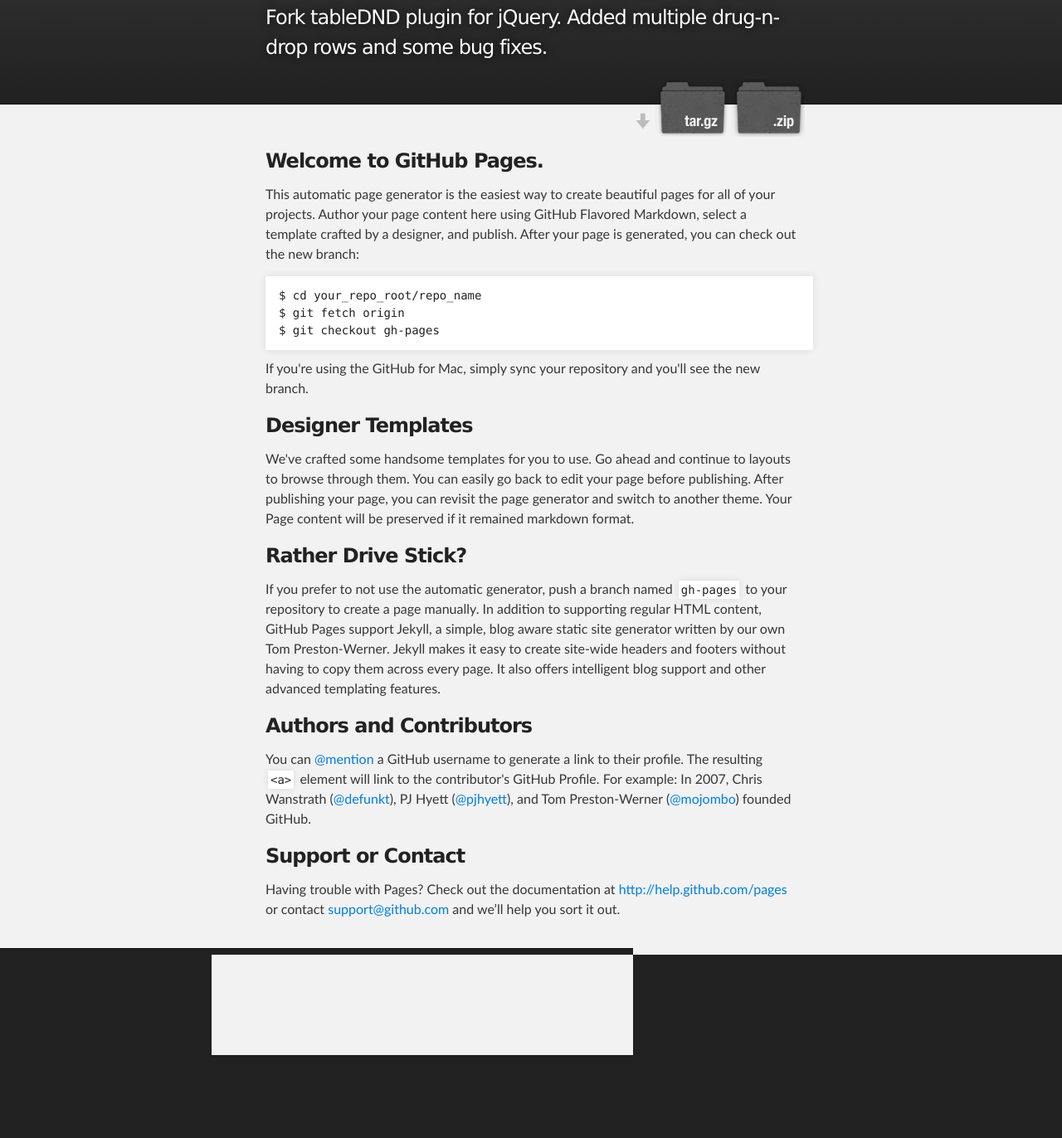
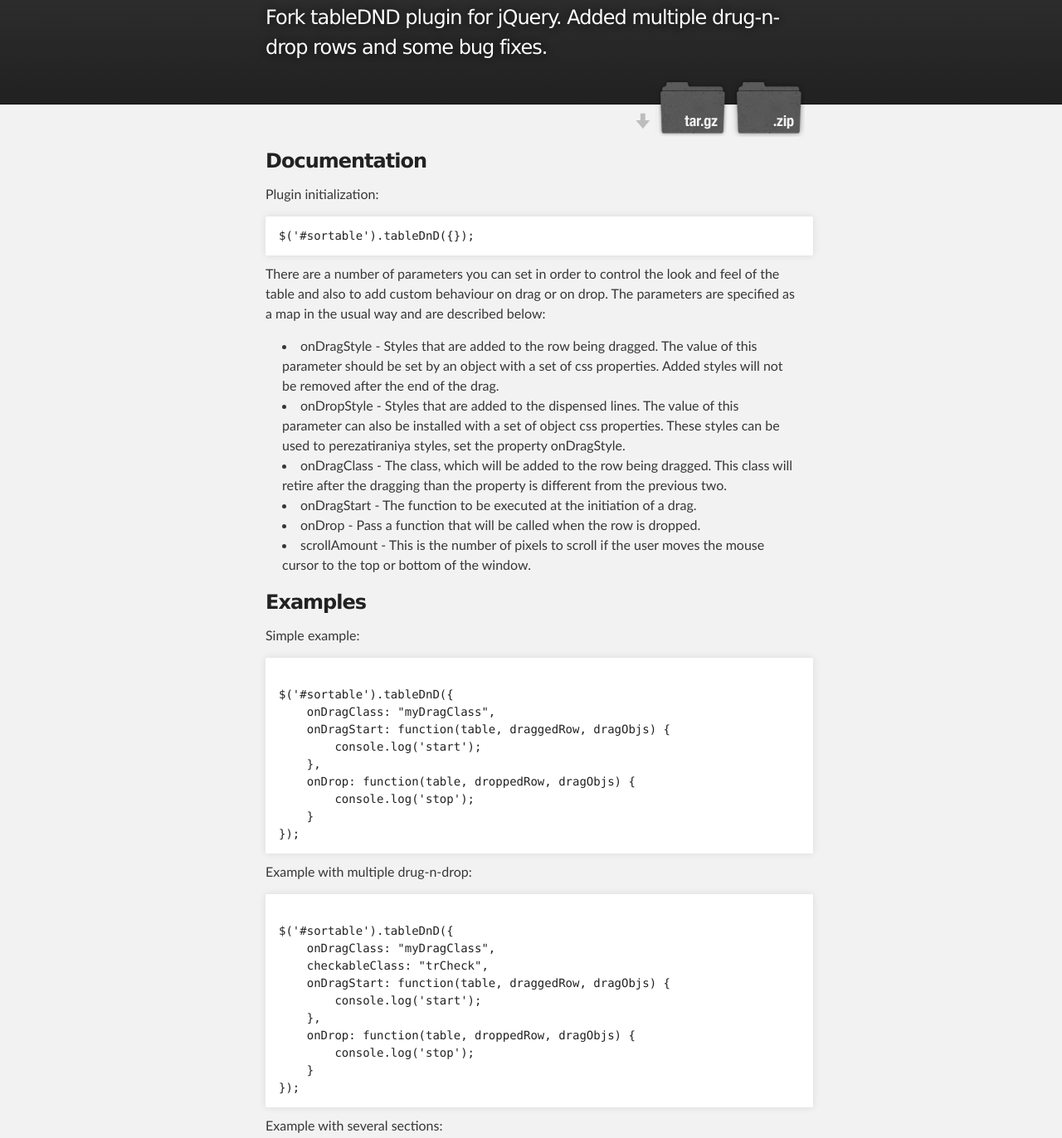
Before and after one commit to Istergul/jquery-table-multi-dnd, a plain HTML site: page index.html in a window 1280 px wide. Shown: the part 120-1492 px from the top of the page at 83% size. Before the commit the page ends 1392 px from the top, so only its background shows below. Drawn offline with nearby package versions, Linux system fonts and the light colour scheme.

Commit message:
added documentation text on gh-pages

```diff
--- a/index.html
+++ b/index.html
@@ -31,32 +31,55 @@
     <!-- MAIN CONTENT -->
     <div id="main_content_wrap" class="outer">
       <section id="main_content" class="inner">
-        <h3>Welcome to GitHub Pages.</h3>
+        <h3>Documentation</h3>
 
-<p>This automatic page generator is the easiest way to create beautiful pages for all of your projects. Author your page content here using GitHub Flavored Markdown, select a template crafted by a designer, and publish. After your page is generated, you can check out the new branch:</p>
+<p>Plugin initialization:</p>
 
-<pre><code>$ cd your_repo_root/repo_name
-$ git fetch origin
-$ git checkout gh-pages
-</code></pre>
+<pre><code>$('#sortable').tableDnD({});</code></pre>
 
-<p>If you're using the GitHub for Mac, simply sync your repository and you'll see the new branch.</p>
+<p>There are a number of parameters you can set in order to control the look and feel of the table and also to add custom behaviour on drag or on drop. The parameters are specified as a map in the usual way and are described below:</p>
+<ul>
+    <li><b>onDragStyle</b> - Styles that are added to the row being dragged. The value of this parameter should be set by an object with a set of css properties. Added styles will not be removed after the end of the drag.</li>
+    <li><b>onDropStyle</b> - Styles that are added to the dispensed lines. The value of this parameter can also be installed with a set of object css properties. These styles can be used to perezatiraniya styles, set the property onDragStyle.</li>
+    <li><b>onDragClass</b> - The class, which will be added to the row being dragged. This class will retire after the dragging than the property is different from the previous two.</li>
+    <li><b>onDragStart</b> - The function to be executed at the initiation of a drag.</li>
+    <li><b>onDrop</b> - Pass a function that will be called when the row is dropped.</li>
+    <li><b>scrollAmount</b> - This is the number of pixels to scroll if the user moves the mouse cursor to the top or bottom of the window.</li>
+</ul>
 
-<h3>Designer Templates</h3>
+<h3>Examples</h3>
 
-<p>We've crafted some handsome templates for you to use. Go ahead and continue to layouts to browse through them. You can easily go back to edit your page before publishing. After publishing your page, you can revisit the page generator and switch to another theme. Your Page content will be preserved if it remained markdown format.</p>
+<p>Simple example:</p>
 
-<h3>Rather Drive Stick?</h3>
+<pre><code>
+$('#sortable').tableDnD({
+    onDragClass: "myDragClass",
+    onDragStart: function(table, draggedRow, dragObjs) {
+        console.log('start');
+    },
+    onDrop: function(table, droppedRow, dragObjs) {
+        console.log('stop');
+    }
+});
+</pre></code>
 
-<p>If you prefer to not use the automatic generator, push a branch named <code>gh-pages</code> to your repository to create a page manually. In addition to supporting regular HTML content, GitHub Pages support Jekyll, a simple, blog aware static site generator written by our own Tom Preston-Werner. Jekyll makes it easy to create site-wide headers and footers without having to copy them across every page. It also offers intelligent blog support and other advanced templating features.</p>
+<p>Example with multiple drug-n-drop:</p>
 
-<h3>Authors and Contributors</h3>
+<pre><code>
+$('#sortable').tableDnD({
+    onDragClass: "myDragClass",
+    checkableClass: "trCheck",
+    onDragStart: function(table, draggedRow, dragObjs) {
+        console.log('start');
+    },
+    onDrop: function(table, droppedRow, dragObjs) {
+        console.log('stop');
+    }
+});
+</pre></code>
 
-<p>You can <a href="https://github.com/blog/821" class="user-mention">@mention</a> a GitHub username to generate a link to their profile. The resulting <code>&lt;a&gt;</code> element will link to the contributor's GitHub Profile. For example: In 2007, Chris Wanstrath (<a href="https://github.com/defunkt" class="user-mention">@defunkt</a>), PJ Hyett (<a href="https://github.com/pjhyett" class="user-mention">@pjhyett</a>), and Tom Preston-Werner (<a href="https://github.com/mojombo" class="user-mention">@mojombo</a>) founded GitHub.</p>
+<p>Example with several sections:</p>
 
-<h3>Support or Contact</h3>
-
-<p>Having trouble with Pages? Check out the documentation at <a href="http://help.github.com/pages">http://help.github.com/pages</a> or contact <a href="mailto:support@github.com">support@github.com</a> and we’ll help you sort it out.</p>
       </section>
     </div>
 
@@ -68,7 +91,6 @@
       </footer>
     </div>
 
-
-
+    <script type="text/javascript" src="/media/static/corp/js/jQuery/jquery-1.7.1.min.js"></script>
   </body>
 </html>
```
